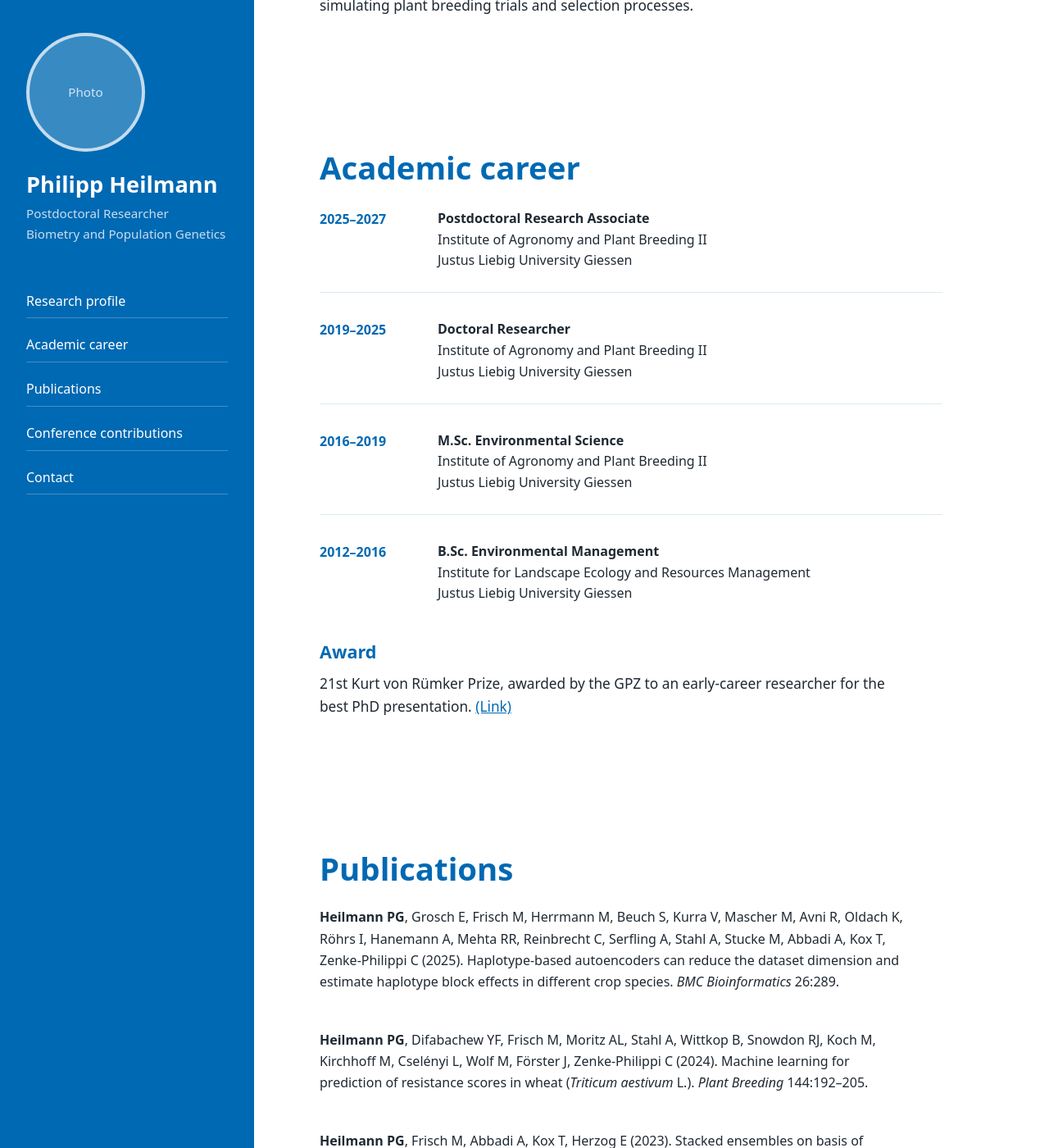
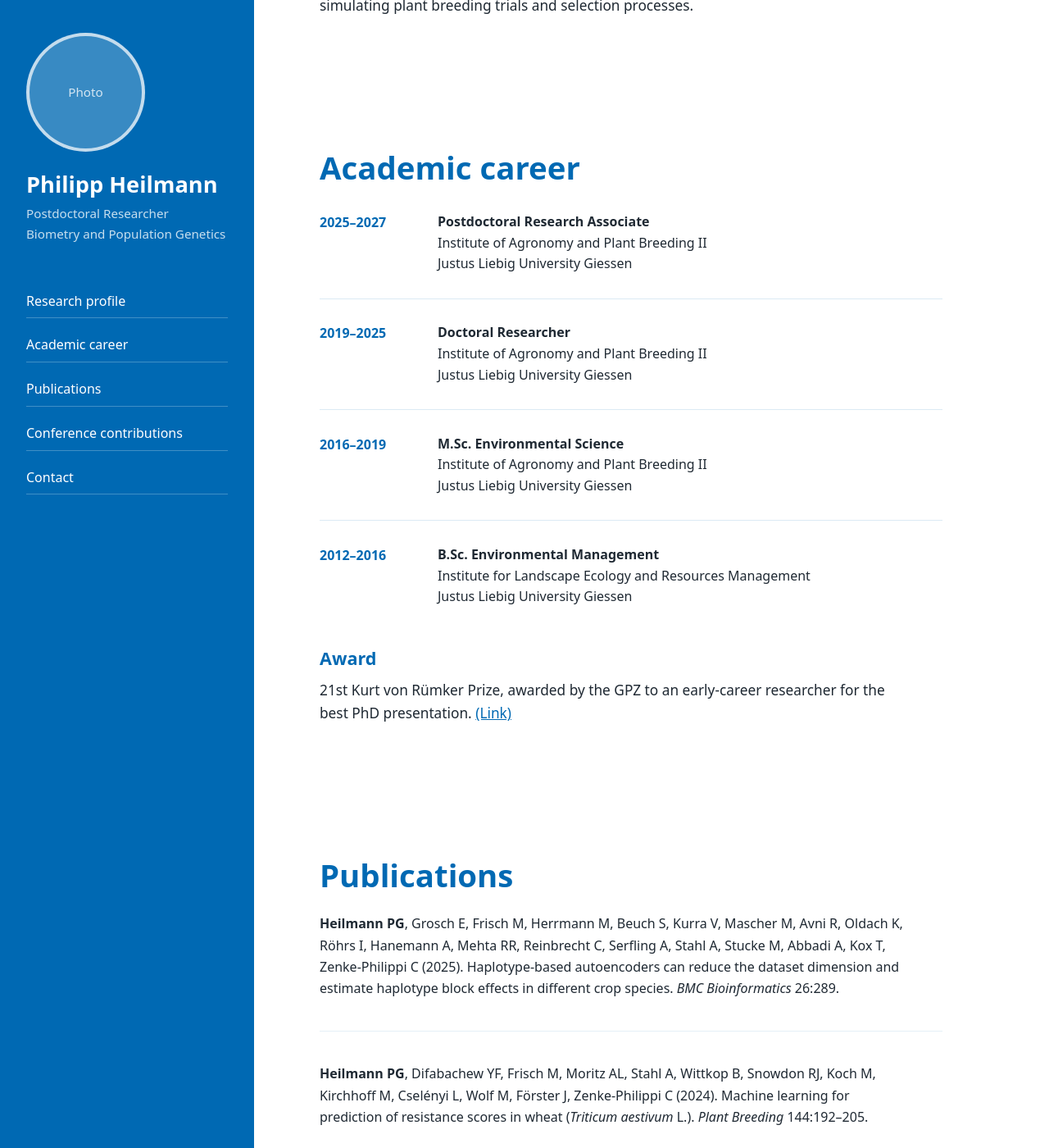
Before and after one commit to PGHeilmann/PGHeilmann.github.io, a Jekyll site: the page built from index.md, in a window 1280 px wide and 1400 px high, scrolled down 391 px. Shown: the whole window at 82% size. Built offline with Jekyll 4.4.1, drawn with Linux system fonts in a browser that asks for light colours.

Commit message:
Update style.scss

```diff
--- a/assets/css/style.scss
+++ b/assets/css/style.scss
@@ -157,23 +157,26 @@ a:hover {
 /* Timeline */
 
 .timeline {
-  display: grid;
-  gap: 2rem;
-  margin: 1.75rem 0 2.75rem;
+  display: flex;
+  flex-direction: column;
+  gap: 0;
+  margin: 2rem 0 3rem;
 }
 
 .timeline-item {
   display: grid;
   grid-template-columns: 120px minmax(0, 1fr);
-  gap: 1.5rem;
+  column-gap: 1.5rem;
   align-items: start;
-  padding-bottom: 1.6rem;
-  border-bottom: 1px solid var(--border-soft);
+  padding: 0 0 1.8rem 0;
+  margin: 0 0 1.8rem 0;
+  border-bottom: 1px solid rgba(0, 105, 179, 0.14);
 }
 
 .timeline-item:last-child {
+  margin-bottom: 0;
+  padding-bottom: 0;
   border-bottom: none;
-  padding-bottom: 0;
 }
 
 .timeline-year {
@@ -182,6 +185,7 @@ a:hover {
 }
 
 .timeline-text {
+  display: block;
   color: var(--text-main);
   line-height: 1.6;
 }
@@ -189,12 +193,17 @@ a:hover {
 /* Publications */
 
 .publication {
+  display: block;
   max-width: 780px;
-  margin-bottom: 2.75rem;
+  padding-bottom: 2.4rem;
+  margin-bottom: 2.4rem;
+  border-bottom: 1px solid rgba(0, 105, 179, 0.10);
 }
 
 .publication:last-child {
+  padding-bottom: 0;
   margin-bottom: 0;
+  border-bottom: none;
 }
 
 .publication p {
@@ -203,90 +212,8 @@ a:hover {
   line-height: 1.65;
 }
 
-/* Contact */
+/* General paragraph spacing */
 
-.contact-buttons {
-  display: flex;
-  flex-wrap: wrap;
-  gap: 1rem;
-  margin: 2rem 0;
+section p + p {
+  margin-top: 1.15rem;
 }
-
-.contact-button {
-  display: inline-flex;
-  align-items: center;
-  gap: 0.65rem;
-  justify-content: center;
-  min-width: 140px;
-  padding: 0.85rem 1.25rem;
-  border-radius: 999px;
-  background: var(--sidebar-blue);
-  color: #ffffff;
-  text-decoration: none;
-  font-weight: 700;
-  transition: transform 0.15s ease, opacity 0.15s ease;
-}
-
-.contact-button:hover {
-  opacity: 0.85;
-  transform: translateY(-1px);
-}
-
-.contact-icon {
-  width: 1.15rem;
-  height: 1.15rem;
-  fill: currentColor;
-  flex-shrink: 0;
-}
-
-.contact-details {
-  margin-top: 2rem;
-  color: var(--text-muted);
-}
-
-/* Mobile layout */
-
-@media (max-width: 800px) {
-  .page {
-    display: block;
-  }
-
-  .sidebar {
-    position: relative;
-    width: 100%;
-    height: auto;
-    padding: 2rem;
-  }
-
-  .profile {
-    margin-bottom: 2rem;
-  }
-
-  .profile-picture {
-    width: 115px;
-    height: 115px;
-  }
-
-  .section-nav {
-    gap: 0.25rem;
-  }
-
-  .content {
-    margin-left: 0;
-    width: 100%;
-  }
-
-  section {
-    max-width: none;
-    padding: 4rem 2rem;
-  }
-
-  section h2 {
-    font-size: 2rem;
-  }
-
-  .timeline-item {
-    grid-template-columns: 1fr;
-    gap: 0.35rem;
-  }
-}
```
